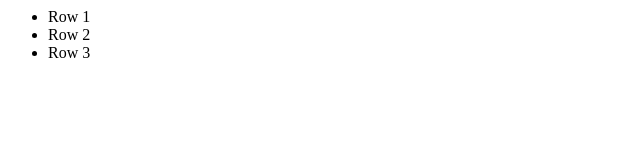
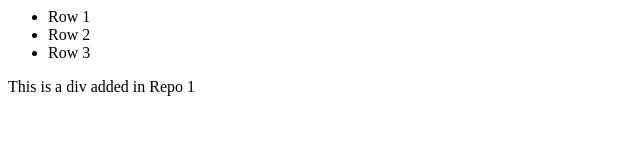
Before and after one commit to claytonF/TestRepo, a plain HTML site: page index.html in a window 1280 px wide. Shown: the whole page, without its empty margins (0-640 px from the left). Drawn offline with Linux system fonts and the light colour scheme.

Commit message:
added a new div and closed the unclosed ul

```diff
--- a/index.html
+++ b/index.html
@@ -4,5 +4,7 @@
 			<li>Row 1</li>
 			<li>Row 2</li>
 			<li>Row 3</li>
+		</ul>
+		<div>This is a div added in Repo 1</div>
 	</body>
 </html>
```
